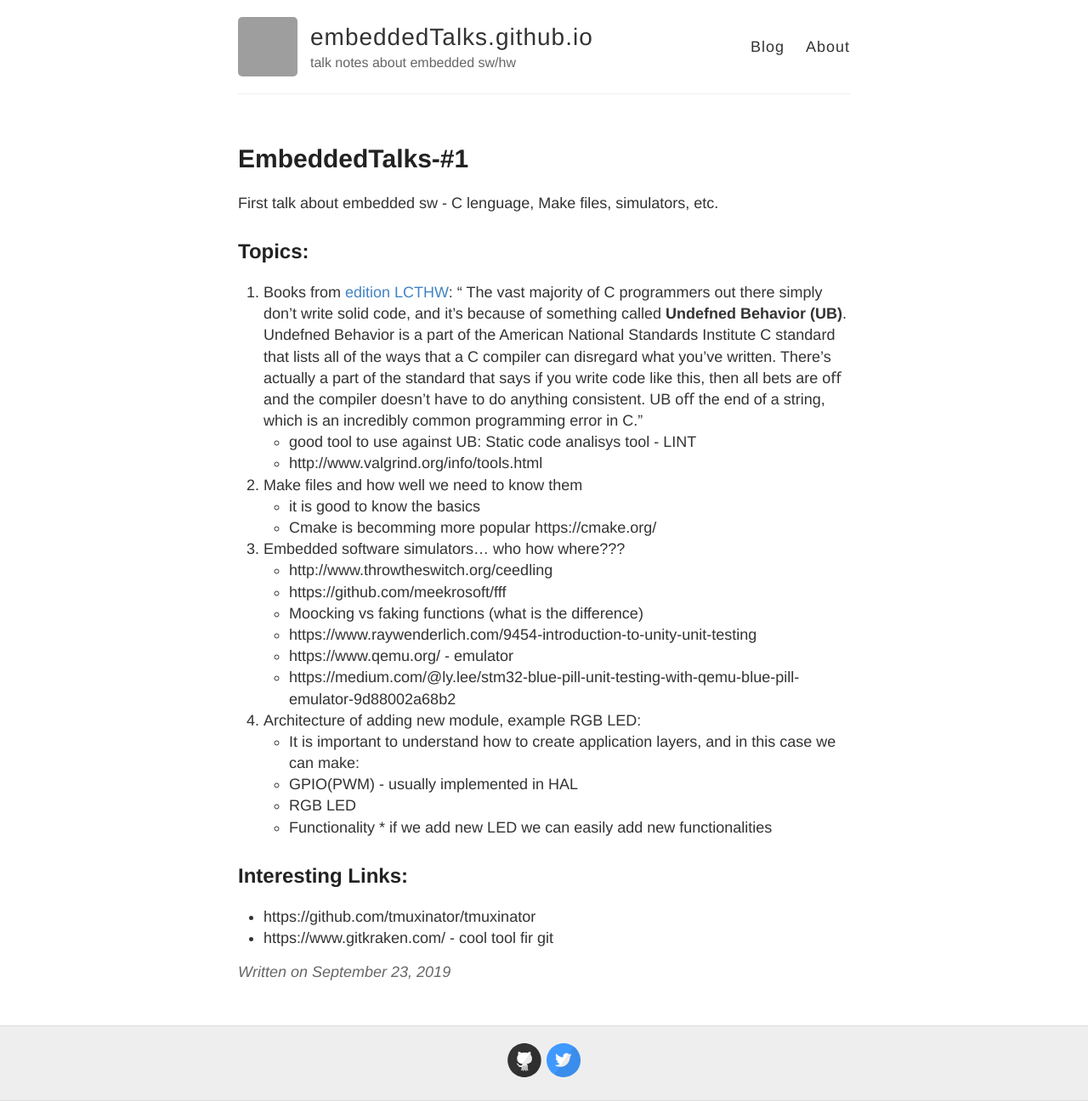
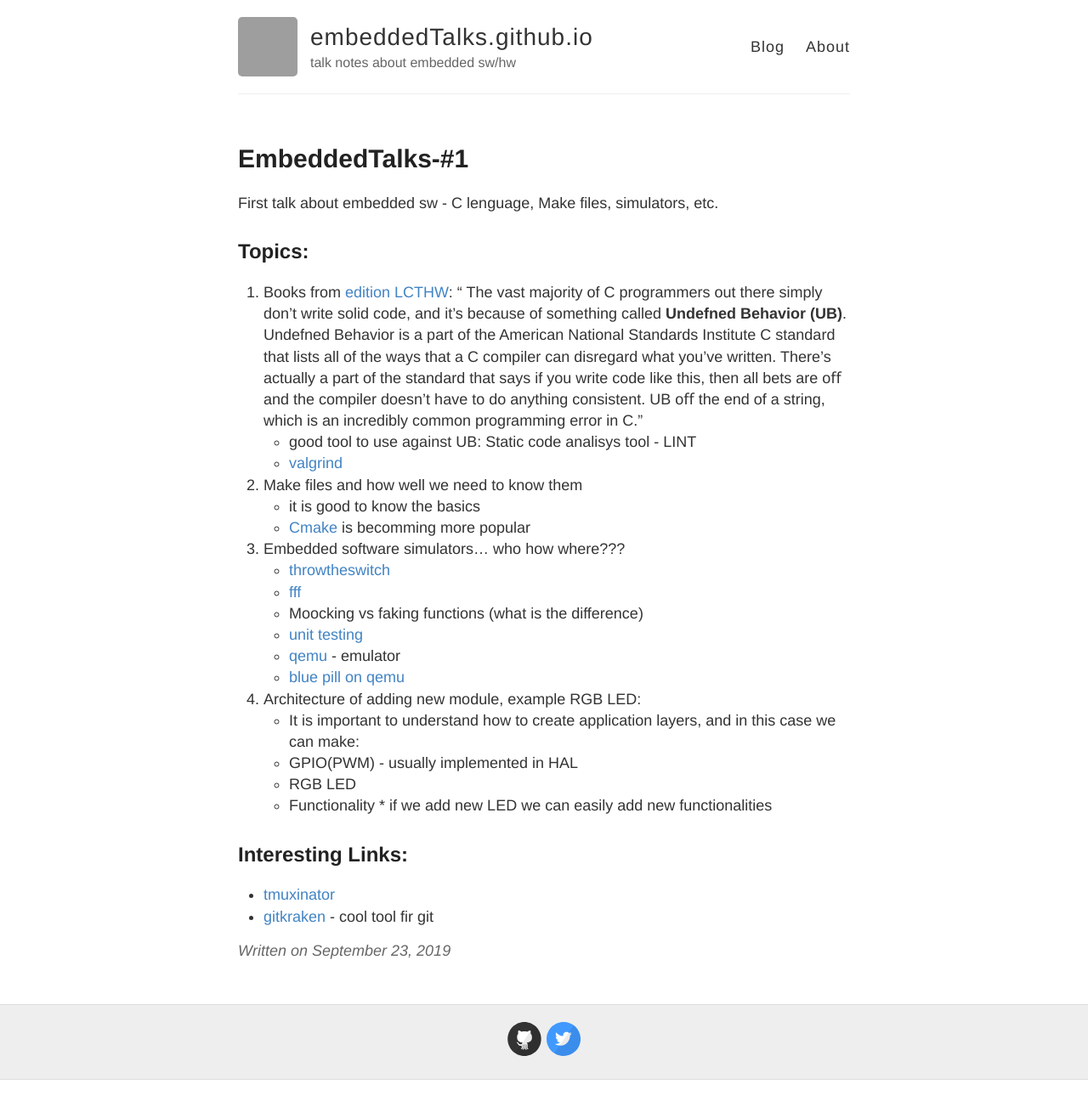
Before and after one commit to EmbeddedTalks/embeddedtalks.github.io, a Jekyll site: the page built from _posts/2019-9-23-embeddedTalks-#1.md, in a window 1280 px wide. Shown: the whole page at 85% size. Built offline with Jekyll 4.4.1, drawn with Linux system fonts in a browser that asks for light colours; after the commit the page ends 1271 px from its top, so only the background shows below that; part of the change alters nothing that is shown; grey boxes are pictures that could not be loaded.

Commit message:
Update 2019-9-23-embeddedTalks-#1.md

```diff
--- a/_posts/2019-9-23-embeddedTalks-#1.md
+++ b/_posts/2019-9-23-embeddedTalks-#1.md
@@ -9,20 +9,20 @@ First talk about embedded sw - C lenguage, Make files, simulators, etc.
 
 1. Books from [edition LCTHW](https://learncodethehardway.org/): " The vast majority of C programmers out there simply don’t write solid code, and it’s because of something called **Undefned Behavior (UB)**. Undefned Behavior is a part of the American National Standards Institute C standard that lists all of the ways that a C compiler can disregard what you’ve written. There’s actually a part of the standard that says if you write code like this, then all bets are oﬀ and the compiler doesn’t have to do anything consistent. UB oﬀ the end of a string, which is an incredibly common programming error in C."
   * good tool to use against UB: Static code analisys tool - LINT
-  * http://www.valgrind.org/info/tools.html
+  * [valgrind](http://www.valgrind.org/info/tools.html)
 
 
 2. Make files and how well we need to know them
   * it is good to know the basics
-  * Cmake is becomming more popular https://cmake.org/
+  * [Cmake](https://cmake.org/) is becomming more popular
 
 3. Embedded software simulators... who how where???
-  * http://www.throwtheswitch.org/ceedling
-  * https://github.com/meekrosoft/fff
+  * [throwtheswitch](http://www.throwtheswitch.org/ceedling)
+  * [fff](https://github.com/meekrosoft/fff)
   * Moocking vs faking functions (what is the difference)
-  * https://www.raywenderlich.com/9454-introduction-to-unity-unit-testing
-  * https://www.qemu.org/ - emulator
-  * https://medium.com/@ly.lee/stm32-blue-pill-unit-testing-with-qemu-blue-pill-emulator-9d88002a68b2
+  * [unit testing](https://www.raywenderlich.com/9454-introduction-to-unity-unit-testing)
+  * [qemu](https://www.qemu.org/) - emulator
+  * [blue pill on qemu](https://medium.com/@ly.lee/stm32-blue-pill-unit-testing-with-qemu-blue-pill-emulator-9d88002a68b2)
 
 4. Architecture of adding new module, example RGB LED:
   * It is important to understand how to create application layers, and in this case we can make:
@@ -32,5 +32,5 @@ First talk about embedded sw - C lenguage, Make files, simulators, etc.
   * if we add new LED we can easily add new functionalities
 
 ## Interesting Links:
-* https://github.com/tmuxinator/tmuxinator
-* https://www.gitkraken.com/ - cool tool fir git
+* [tmuxinator](https://github.com/tmuxinator/tmuxinator)
+* [gitkraken](https://www.gitkraken.com/) - cool tool fir git
```
